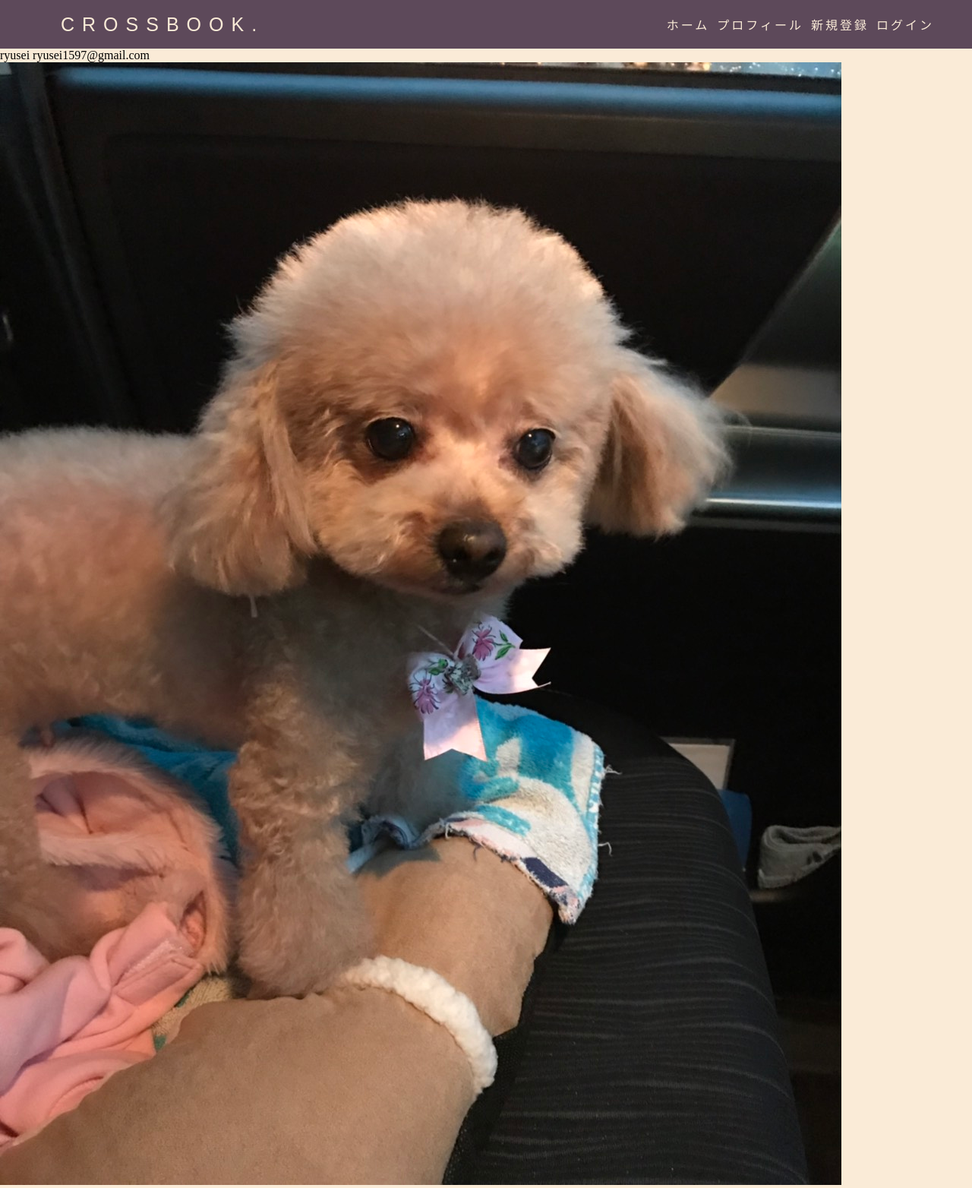
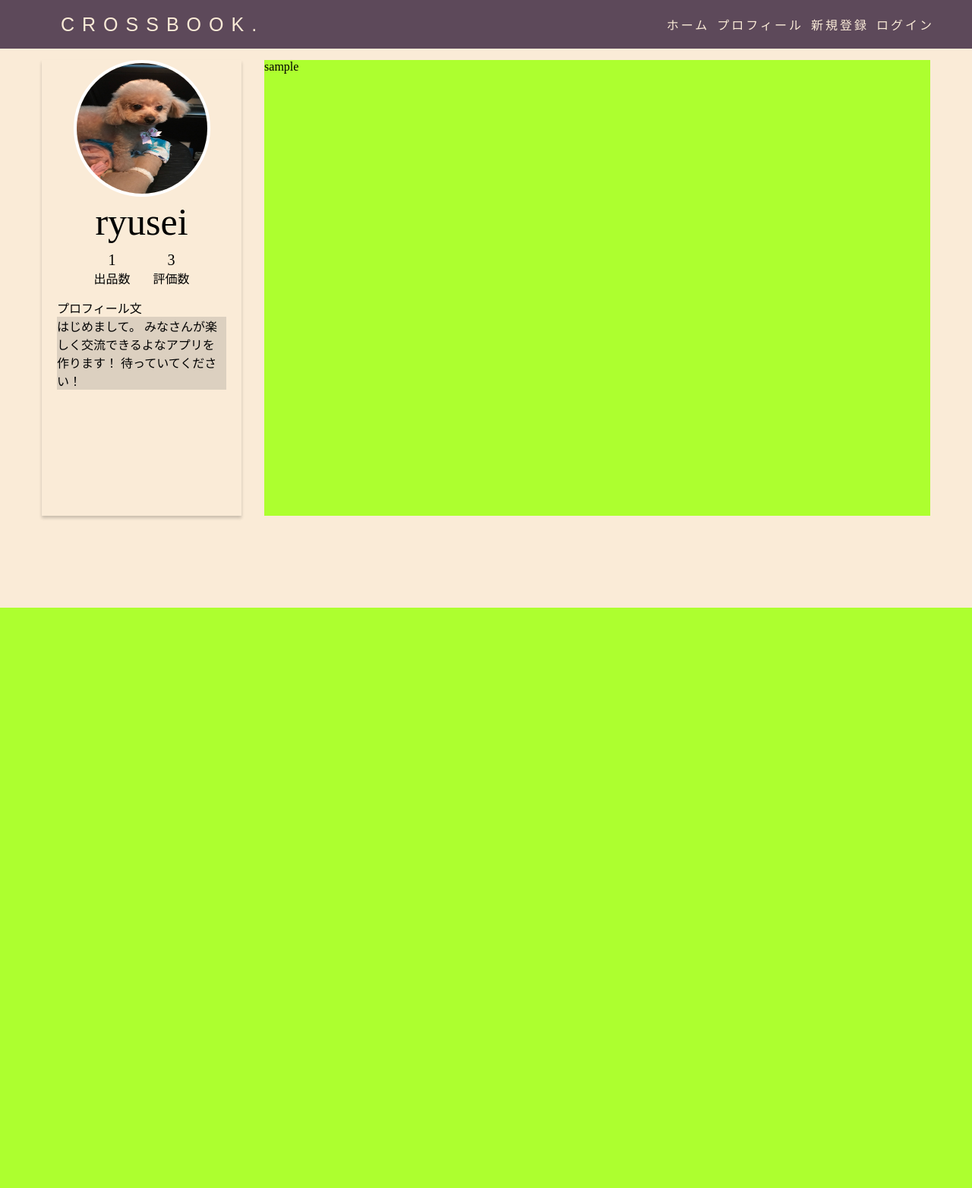
Before and after one commit to amaguri-star/CrossBook, a Django app: page /user/3/ in a window 1280 px wide. Shown: the whole page at 76% size. After the commit the page ends 800 px from the top, so only its background shows below. Run offline with Django 3.2, Linux system fonts and the light colour scheme; data comes from the database, SQL or seed files in the repository; both versions use the stored data as it was after the commit; some libraries are stand-ins or nearby versions.

Commit message:
Create basic user page

```diff
--- a/crossbook/models.py
+++ b/crossbook/models.py
@@ -5,6 +5,7 @@ from django.contrib.auth.models import User
 class Profile(models.Model):
     user = models.OneToOneField(User, on_delete=models.CASCADE)
     image = models.ImageField(default='profile.png', upload_to='profile_pics')
+    text = models.TextField(blank=True, max_length=1000)
 
     def __str__(self):
         return f'{self.user.username} Profile'
--- a/crossbook/urls.py
+++ b/crossbook/urls.py
@@ -7,5 +7,4 @@ urlpatterns = [
     path("login/", views.login, name="login"),
     path("logout/", views.logout, name="logout"),
     path("user/<int:pk>/", views.profile, name="profile"),
-
 ]
--- a/crossbook/views.py
+++ b/crossbook/views.py
@@ -21,7 +21,7 @@ def signup(request):
     else:
         form = CreateUserForm()
 
-    return render(request, 'crossbook/signup.html', {'form', form})
+    return render(request, 'crossbook/signup.html', {'form': form})
 
 
 def login(request):
--- a/static/css/main.css
+++ b/static/css/main.css
@@ -1,9 +1,8 @@
 /*ナブバー*/
 
-body {
+html {
     background-color: antiquewhite;
 }
-
 
 .header-content {
     padding: 0 50px;
@@ -35,13 +34,11 @@ body {
     list-style: none;
 }
 
-.nav-links a{
+.nav-links a {
     color: antiquewhite;
     text-decoration: none;
     letter-spacing: 3px;
 }
-
-
 
 
 /*エラーメッセージ*/
@@ -68,7 +65,7 @@ body {
     background: #fff;
     box-shadow: 0 0 3px 0 rgba(0, 0, 0, 0.3);
     padding: 20px;
-    margin:8% auto auto auto;
+    margin: 8% auto auto auto;
     text-align: center;
 }
 
@@ -107,3 +104,64 @@ body {
 .already-have-an-account {
     margin-top: 20px;
 }
+
+
+/*マイページ*/
+.my-page-wrapper {
+    display: flex;
+    margin: 0 50px;
+    padding: 15px 5px;
+}
+
+.my-page-left {
+    justify-content: center;
+    width: 30%;
+    box-shadow: 0 3px 4px rgba(0, 0, 0, .2);
+    margin-right: 30px;
+}
+
+.my-page-left .icon {
+    text-align: center;
+}
+
+.my-page-left .icon img {
+    border-radius: 50%;
+    border: 4px solid #fff;
+}
+
+.my-page-left-detail {
+    text-align: center;
+}
+
+.my-page-left-detail .user-name {
+    font-size: 50px;
+}
+
+.my-page-left-infos {
+    display: flex;
+    margin-top: 10px;
+    justify-content: center;
+}
+
+.my-page-left-info_number {
+    text-align: center;
+    font-size: 20px;
+}
+
+.info-box + .info-box {
+    margin-left: 30px;
+}
+
+.profile-text {
+    padding: 15px 20px 0;
+}
+
+.profile-text .bio {
+    background: rgba(102, 102, 102, 0.2);
+}
+
+.my-page-content {
+    background: greenyellow;
+    width: 100%;
+    height: 600px;
+}
--- a/static/css/reset.css
+++ b/static/css/reset.css
@@ -1,8 +1,3 @@
-html {
-    color: #000;
-    background: #FFF
-}
-
 body, div, dl, dt, dd, ul, ol, li, h1, h2, h3, h4, h5, h6, pre, code, form, fieldset, legend, input, textarea, p, blockquote, th, td, xmp {
     margin: 0;
     padding: 0
@@ -73,7 +68,7 @@ input, select, textarea, button {
 
 body {
     color: #000;
-    -webkit-text-size-adjust: 100%;
+    /*-webkit-text-size-adjust: 100%;*/
 }
 
 img {
--- a/templates/crossbook/navbar.html
+++ b/templates/crossbook/navbar.html
@@ -5,7 +5,7 @@
         </div>
         <ul class="nav-links">
             <li><a href="{% url 'home' %}">ホーム</a></li>
-            <li><a href="">プロフィール</a></li>
+            <li><a href="{% url 'profile' user.id %}">プロフィール</a></li>
             {% if request.user.is_authenticated %}
                 <li><a href="{% url 'logout' %}">ログアウト</a></li>
             {% else %}
--- a/templates/crossbook/profile.html
+++ b/templates/crossbook/profile.html
@@ -1,7 +1,38 @@
 {% extends 'crossbook/base.html' %}
 {% block title %}マイページ{% endblock %}
 {% block content %}
-    {{ user.username }}
-    {{ user.email }}
-    <img src="{{ user.profile.image.url }} " alt="user-profile-image">
+    <div class="my-page">
+        <div class="my-page-wrapper">
+            <div class="my-page-left">
+                <div class="icon">
+                    <img width="180" height="180" src="{{ user.profile.image.url }}" alt="">
+                </div>
+                <div class="my-page-left-detail">
+                    <div class="user-name">
+                        <h2>{{ user.username }}</h2>
+                    </div>
+                    <div class="my-page-left-infos">
+                        <div class="info-box">
+                            <div class="my-page-left-info_number">1</div>
+                            <div class="my-page-left-info_label">出品数</div>
+                        </div>
+                        <div class="info-box">
+                            <div class="my-page-left-info_number">3</div>
+                            <div class="my-page-left-info_label">評価数</div>
+                        </div>
+                    </div>
+                </div>
+
+                <div class="profile-text">
+                    <p>プロフィール文</p>
+                    <div class="bio">
+                        <p>{{ user.profile.text }}</p>
+                    </div>
+                </div>
+            </div>
+            <div class="my-page-content">
+                <p>sample</p>
+            </div>
+        </div>
+    </div>
 {% endblock %}
--- a/templates/crossbook/signup.html
+++ b/templates/crossbook/signup.html
@@ -3,11 +3,6 @@
 
 {% block title %}Sign Up{% endblock %}
 {% block content %}
-    <style>
-    body {
-        height: 100vh;
-    }
-    </style>
     <div class="sign-up-form">
         <h1 class="sign-form-header">新規登録</h1>
         <hr class="horizon">
```
Also changed, not shown: templates/crossbook/login.html (+5 -5 lines), crossbook/migrations/0004_profile_text.py (added), db.sqlite3.
